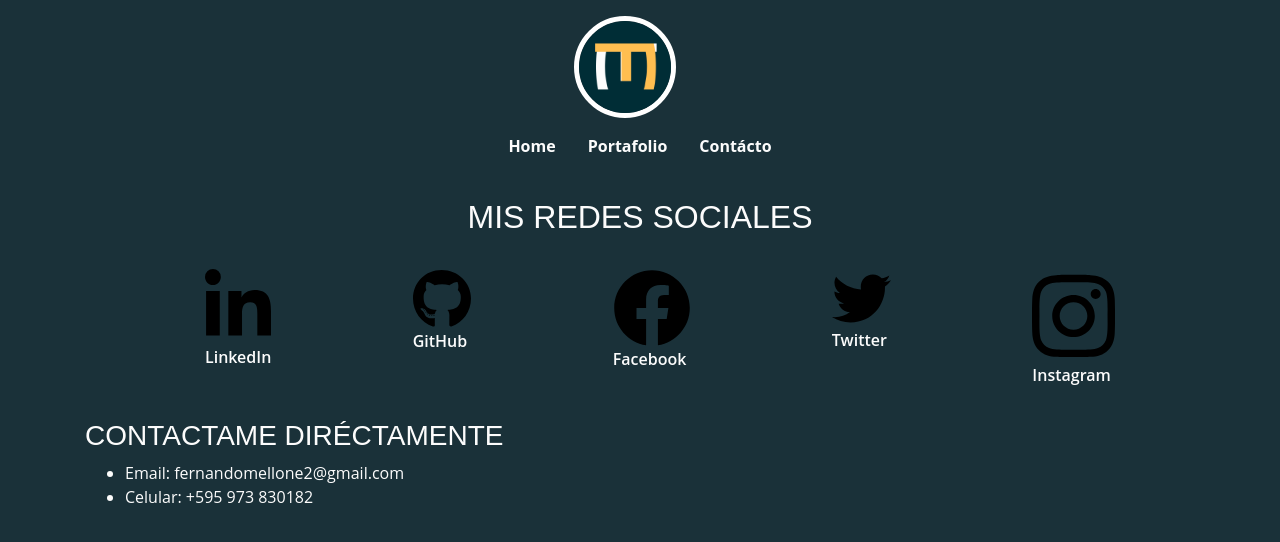
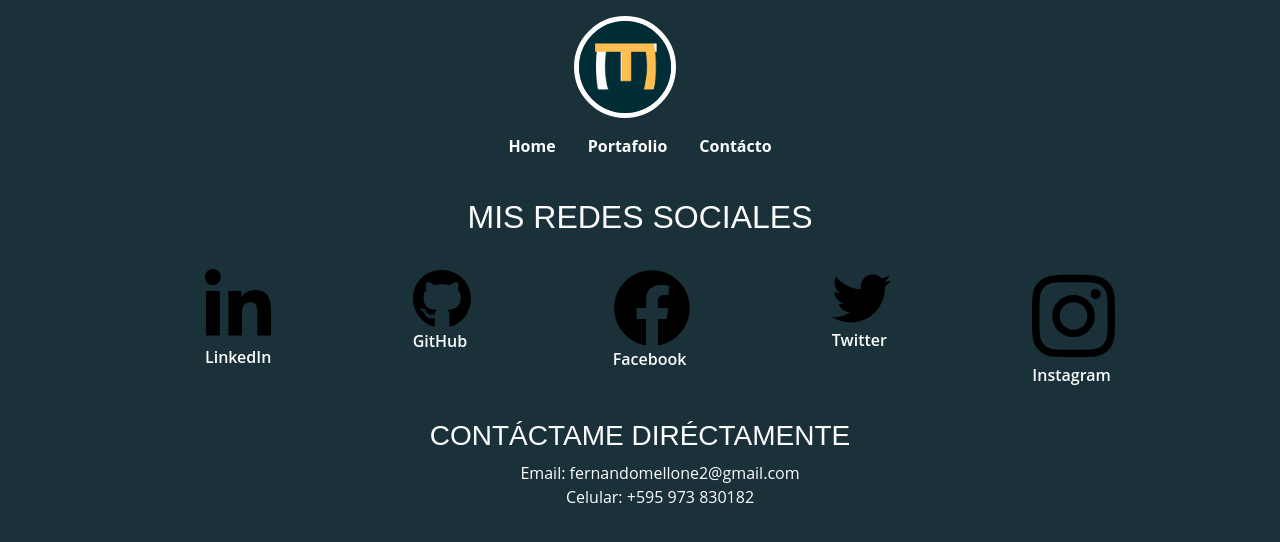
Before and after one commit to fermellone/fermellone, a Vue app: page /contacto in a window 1280 px wide. Shown: the top 542 px of the page. Built offline with nearby package versions, Linux system fonts and the light colour scheme.

Commit message:
second commit

```diff
--- a/public/styles.css
+++ b/public/styles.css
@@ -150,11 +150,15 @@ h6 {
 }
 
 .project {
+    display: flex;
+    flex-direction: row;
+    flex-wrap: wrap;
     background-color: var(--secundario);
     color: var(--secundario);
     margin: 20px;
     border-radius: 10px;
     padding: 2rem 20px;
+    padding-left: 4rem;
 }
 
 .project-title {
@@ -178,6 +182,10 @@ h6 {
 .project-link {
     text-decoration: none;
     color: var(--blanco);
+}
+
+.project-imageWrapper {
+    margin: auto;
 }
 
 
@@ -251,3 +259,7 @@ footer ul li a:hover {
 .red-social a {
     color: var(--blanco);
 }
+
+.datos-contacto {
+    list-style: none;
+}
--- a/src/views/Contacto.vue
+++ b/src/views/Contacto.vue
@@ -19,10 +19,10 @@
       </li>
     </ul>
 
-    <h3>CONTACTAME DIRÉCTAMENTE</h3>
-    <ul>
-      <li>Email: fernandomellone2@gmail.com</li>
-      <li>Celular: +595 973 830182</li>
+    <h3 class="text-center">CONTÁCTAME DIRÉCTAMENTE</h3>
+    <ul class="text-center datos-contacto">
+      <li class="dato-contacto">Email: fernandomellone2@gmail.com</li>
+      <li class="dato-contacto">Celular: +595 973 830182</li>
     </ul>
   </div>
 </template>
--- a/src/views/Portfolio.vue
+++ b/src/views/Portfolio.vue
@@ -20,7 +20,7 @@
                 </p>
             </div>
             <figure class="project-imageWrapper w500">
-                <img class="project-image w500" src="images/monitor_signos.png" alt="Foto del proyecto">
+                <img class="project-image w500" src="@/assets/images/monitor_signos.png" alt="Foto del proyecto">
             </figure>
         </article>
 
@@ -33,7 +33,7 @@
                 <p class="project-description">Página web en GitHub Pages, desarrollada para presentar el proyecto "LinkStart Hackerspace".</p>
             </div>
             <figure class="project-imageWrapper w500">
-                <img class="project-image w500" src="images/linkstart-page.jpeg" alt="Foto de la página">
+                <img class="project-image w500" src="@/assets/images/linkstart-page.jpeg" alt="Foto de la página">
             </figure>
         </article>
 
@@ -50,7 +50,7 @@
                 </p>
             </div>
             <figure class="project-imageWrapper w500">
-                <img class="project-image w500" src="images/hackathon.jpeg" alt="Foto del proyecto2">
+                <img class="project-image w500" src="@/assets/images/hackathon.jpeg" alt="Foto del proyecto2">
             </figure>
         </article>
         <br>
```
